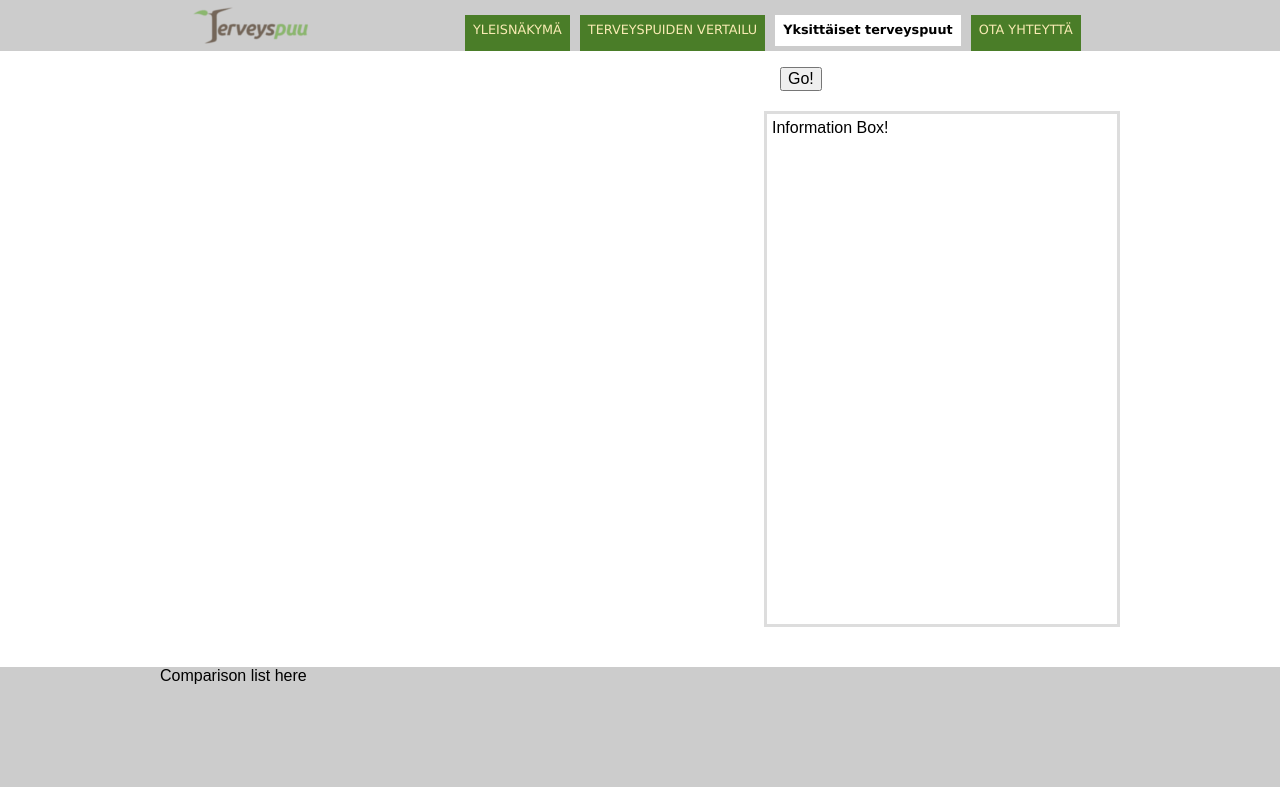
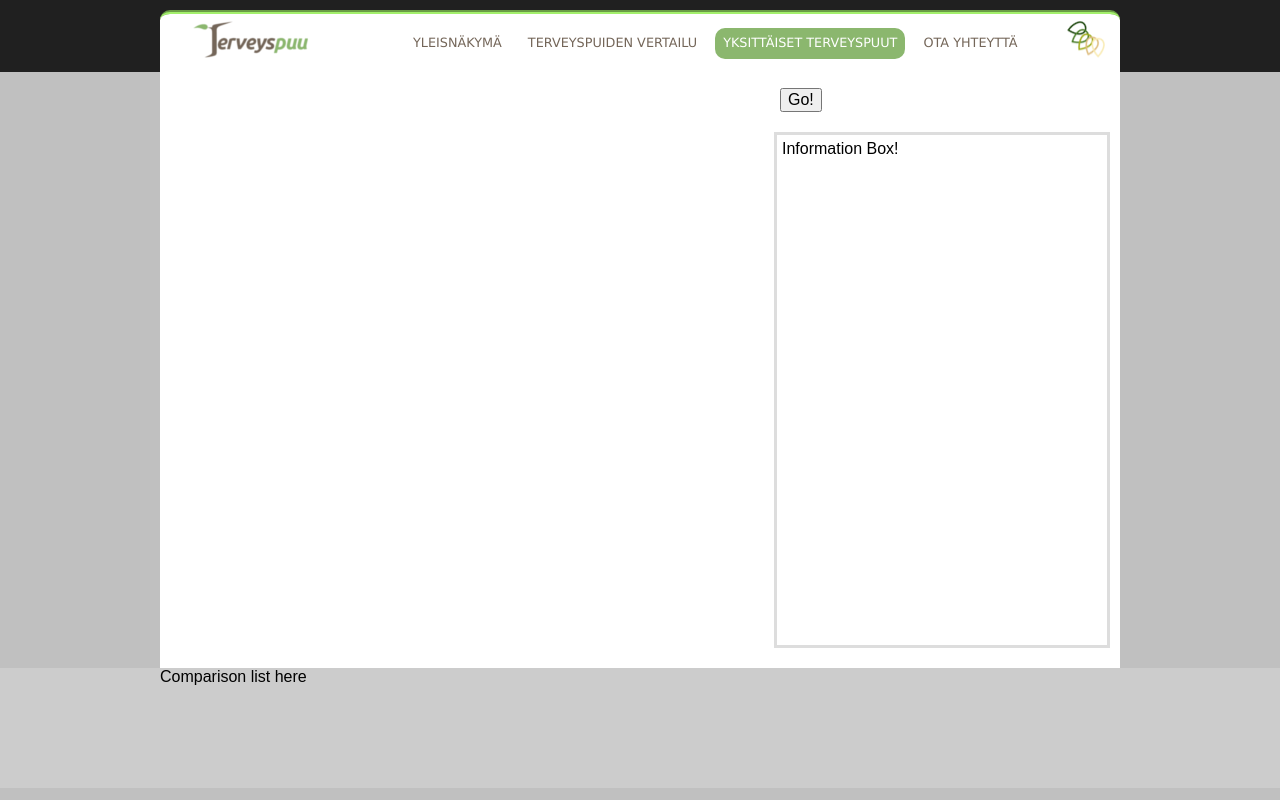
Before and after one commit to blindBombus/motivoi-muutokseen, a PHP site: page /singleview.html in a window 1280 px wide. Run offline with PHP 8.4, Linux system fonts and the light colour scheme; some libraries are stand-ins or nearby versions.

Commit message:
more page design with css

```diff
--- a/css/base.css
+++ b/css/base.css
@@ -8,6 +8,7 @@
 body{
     font-family: arial, helvetica, sans-serif;
     min-width: 960px;
+    background-color: #c0c0c0;
 }
 .wrap{
    width: 960px;
@@ -16,8 +17,16 @@ body{
 }
 #nav{
    width: 100%;
-   background-color: #cccccc;
    overflow: hidden;
+   background-color: #202020;
+
+}
+
+#nav .wrap{
+   margin-top: 10px;
+   background-color: #ffffff;
+   border-top: 4px groove #a3f06c;
+   border-radius: 10px 10px 0px 0px;
 }
 
 #logo a{
@@ -37,12 +46,13 @@ ul.navlist{
    font-family: Verdana, Geneva, sans-serif;
    font-size: 0.8em;
    list-style: none;
-   width: 660px;
-   margin-top: 10px;
-   margin-bottom: 0px;
+   width: 720px;
+   margin-top: 5px;
+   padding-top: 4px;
    padding-bottom: 0px;
    padding-left: 0px;
    float: right;
+   background: url('../pics/leaves.png') no-repeat 98% 0%;
 }
 ul.navlist li{
    display: block;
@@ -50,27 +60,31 @@ ul.navlist li{
    margin-bottom: 0px;
    float: left;
 }
+
 ul.navlist li a{
    display: block;
    padding: 8px;
-   height: 20px;
    text-decoration: none;
-   color: #f9ebb3;
-   background-color: #4a7d28;
-   font-weight: normal;
    text-transform: uppercase;
+   color: #746659;
 }
 ul.navlist li a:hover{
-   background-color: #aaaaaa;
+   color: #ddbc7d;
 }
 ul.navlist li#current{
-   background-color: white;
    display: block;
    padding: 8px;
    float: left;
-   font-weight: bold;
+   color: #ffffff;
+   background-color: #8bb76e;
+   font-weight: normal;
+   text-transform: uppercase;
+   border-radius: 10px;
 }
-
+.content{
+   overflow: hidden;
+   background-color: #ffffff;
+}
 #main-tree{
    margin-top: 1em;
    width: 600px;
@@ -84,16 +98,15 @@ ul.navlist li#current{
 }
 
 #information-box{
-   width: 340px;
+   width: 320px;
    height: 500px;
-   margin: 20px 0px;
+   margin: 20px 10px;
    padding: 5px;
    float: right;
    clear: right;
    border: solid #dddddd;
 }
 #footer{
-   margin-top: 20px;
    height: 120px;
    background-color: #cccccc;
 }
--- a/singleview.html
+++ b/singleview.html
@@ -29,7 +29,7 @@
 
    <!--Centering the content-->
    <div class="wrap">
-
+   <div class="content">
       <!--id for visualization drawing script-->
       <div id="main-tree"></div>
 
@@ -43,7 +43,7 @@
       <div id="information-box">Information Box!</div>
 
    </div>
-
+   </div>
 
    <div id="footer">
 
```
Also changed, not shown: singleview.php (+11 -7 lines), pics/leaves.png (added), pics/logo.jpeg (deleted), pics/logo.png (deleted), pics/nav_background.png (deleted).
